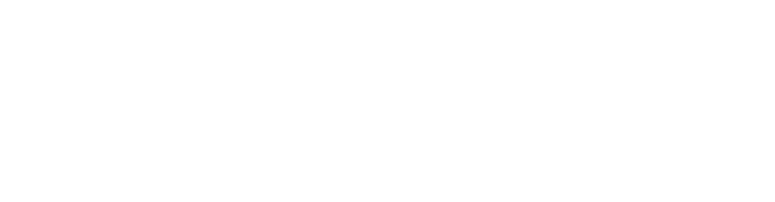
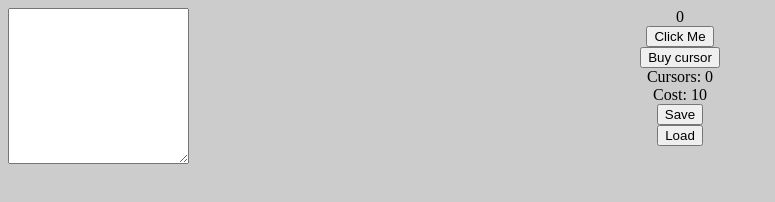
Before and after one commit to Tunvior/FirstIncremental, a plain HTML site: page site/index.html in a window 1280 px wide. Shown: the whole page, without its empty margins (0-775 px from the left). Drawn offline with Linux system fonts and the light colour scheme.

Commit message:
Second Commit

```diff
--- a/site/index.html
+++ b/site/index.html
@@ -6,6 +6,32 @@
   </head>
 
   <body>
+    <div id="board">
+      <textarea id="log" rows="10" >
+      </textarea>
+    </div>
+
+    <div id="game">
+      <span id="clicks">0</span>
+      <br />
+
+      <button onClick="manualClick(1)">Click Me</button>
+      <br />
+
+      <button onClick="buyCursor()">Buy cursor</button>
+      <br />
+
+      Cursors: <span id="cursors">0</span>
+      <br />
+      Cost: <span id="cursorCost">10</span>
+      <br />
+
+    </div>
+
+    <div id = "save-load">
+      <button onClick="doSave()">Save</button><br />
+      <button onClick="doLoad()">Load</button><br />
+    </div>
 
     <script type="text/javascript" src="main.js"></script>
   </body>
--- a/site/interface.css
+++ b/site/interface.css
@@ -0,0 +1,16 @@
+body{
+  background-color: #cccccc;
+}
+
+#game{
+  text-align: center;
+}
+
+#board{
+  width: 5em;
+  float: left;
+}
+
+#save-load{
+  text-align: center;
+}
--- a/site/main.js
+++ b/site/main.js
@@ -0,0 +1,54 @@
+var clicks = 0;
+var cursors = 0;
+
+function manualClick(value){
+  clicks = clicks + value;
+  //console.log("Clicks: " + clicks);
+  updateClicks();
+};
+
+function buyCursor(){
+    var cursorCost = Math.floor(10 * Math.pow(1.1,cursors));     //works out the cost of this cursor
+    if(clicks >= cursorCost){                                   //checks that the player can afford the cursor
+        cursors = cursors + 1;                                   //increases number of cursors
+    	  clicks = clicks - cursorCost;                          //removes the clicks spent
+        document.getElementById('cursors').innerHTML = cursors;  //updates the number of cursors for the user
+        updateClicks();                                         //updates the number of clicks for the user
+    }else{
+        document.getElementById('log').value += "You dont have enough cursors\n";
+    };
+    var nextCost = Math.floor(10 * Math.pow(1.1,cursors));       //works out the cost of the next cursor
+    document.getElementById('cursorCost').innerHTML = nextCost;  //updates the cursor cost for the user
+};
+
+function updateClicks(){
+  document.getElementById("clicks").innerHTML = clicks;
+  //console.log("updated");
+};
+
+function doSave(){
+  var save = {
+    clicks: clicks,
+    cursors: cursors
+  };
+  localStorage.setItem("save",JSON.stringify(save));
+};
+
+function doLoad(){
+  var savegame = JSON.parse(localStorage.getItem("save"));
+  if (typeof savegame.clicks !== "undefined") clicks = savegame.clicks;
+  if (typeof savegame.cursors !== "undefined") cursors = savegame.cursors;
+  updateClicks();
+  document.getElementById('cursors').innerHTML = cursors;
+  var cursorCost = Math.floor(10 * Math.pow(1.1,cursors));
+  document.getElementById('cursorCost').innerHTML = cursorCost;
+};
+
+function deleteSave(){
+  localStorage.removeItem("save");
+}
+
+window.setInterval(function(){
+  manualClick(cursors);
+  //doSave();
+}, 1000);
```
